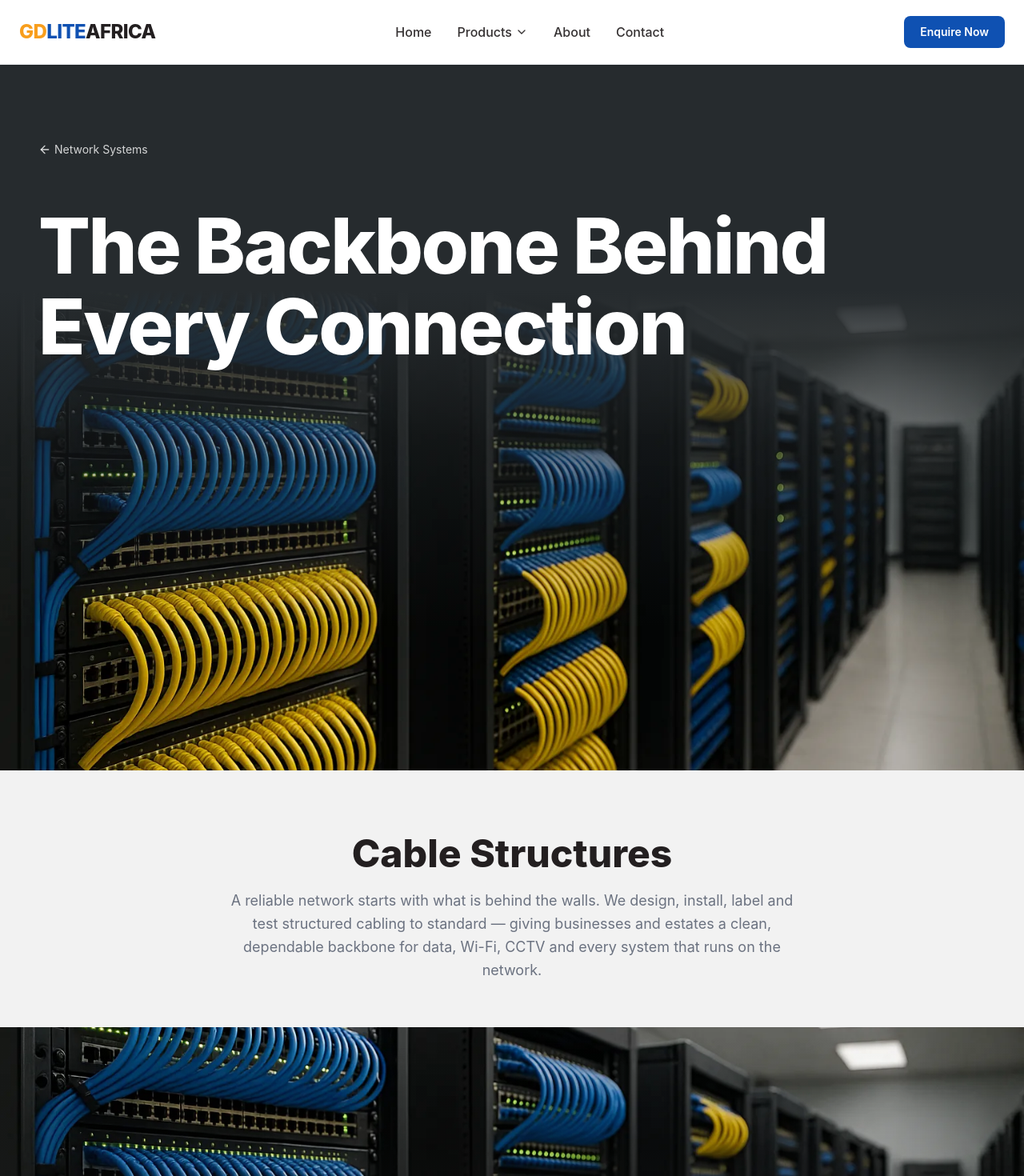
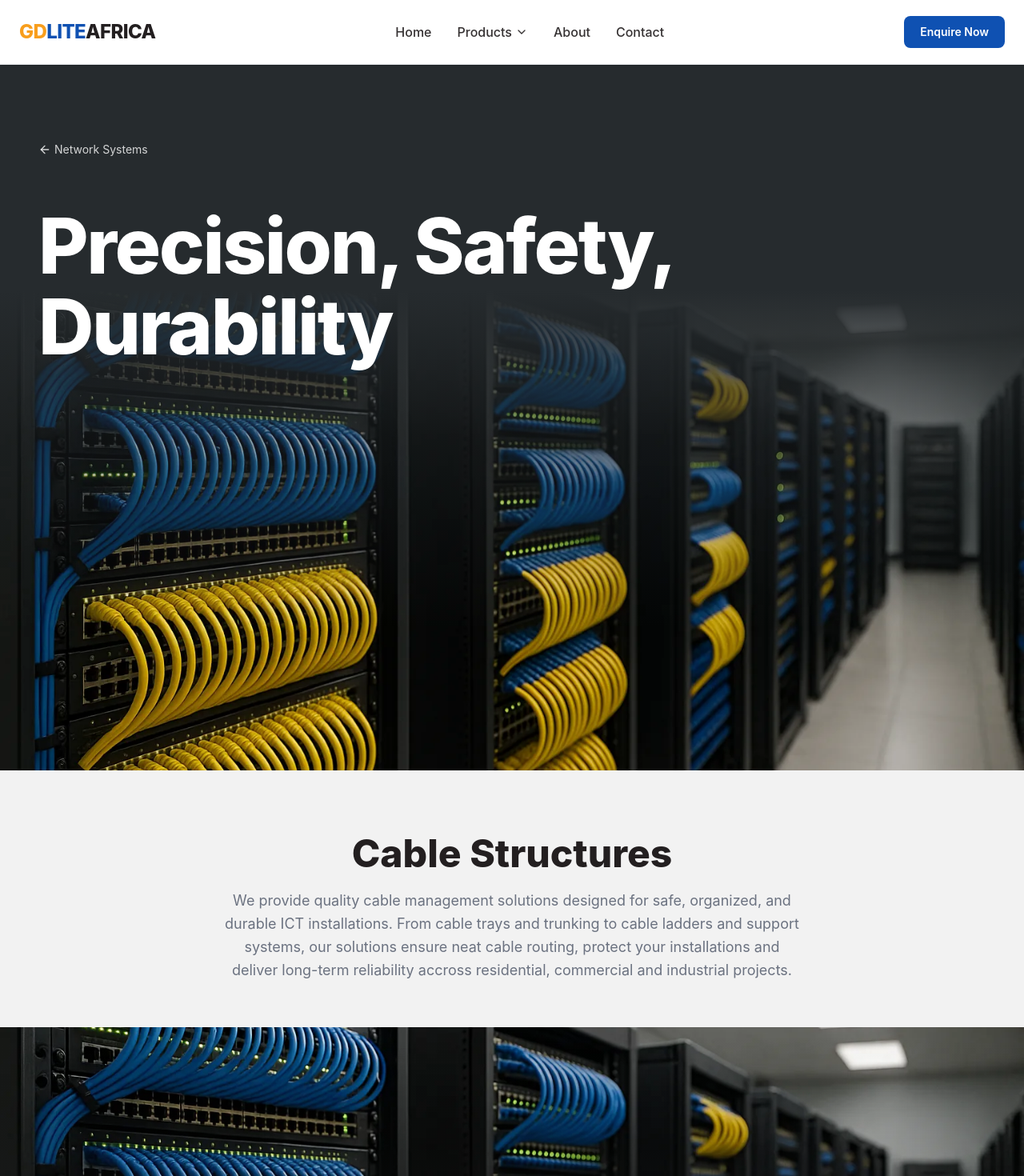
Before and after one commit to edkariuki/GDLite, a React (Vite) app in the folder GDLite/: page /network-systems/cable-structures in a window 1280 px wide. Shown: the top 1470 px of the page at 80% size. Built offline with nearby package versions, Linux system fonts and the light colour scheme.

Commit message:
update structured cable desc

```diff
--- a/GDLite/src/pages/solutions/network_systems/subcategories/cable_structures.jsx
+++ b/GDLite/src/pages/solutions/network_systems/subcategories/cable_structures.jsx
@@ -73,7 +73,7 @@ export default function CableStructures() {
                         <ArrowLeft className="w-4 h-4 mr-1" /> Network Systems
                     </Link>
                     <h1 className="mt-10 sm:mt-14 text-5xl sm:text-7xl lg:text-8xl font-extrabold tracking-tight max-w-5xl leading-[1.05]">
-                        The Backbone Behind Every Connection
+                        Precision, Safety, Durability
                     </h1>
                 </div>
 
@@ -87,9 +87,9 @@ export default function CableStructures() {
             <section className="max-w-3xl mx-auto pt-20 pb-14 px-6 text-center">
                 <h2 className="text-4xl sm:text-5xl font-extrabold text-content-primary">Cable Structures</h2>
                 <p className="mt-5 text-lg text-content-secondary leading-relaxed">
-                    A reliable network starts with what is behind the walls. We design, install, label and test
-                    structured cabling to standard — giving businesses and estates a clean, dependable backbone
-                    for data, Wi-Fi, CCTV and every system that runs on the network.
+                    We provide quality cable management solutions designed for safe, organized, and durable ICT
+                    installations. From cable trays and trunking to cable ladders and support systems, our solutions
+                    ensure neat cable routing, protect your installations and deliver long-term reliability accross residential, commercial and industrial projects.
                 </p>
             </section>
 
```
